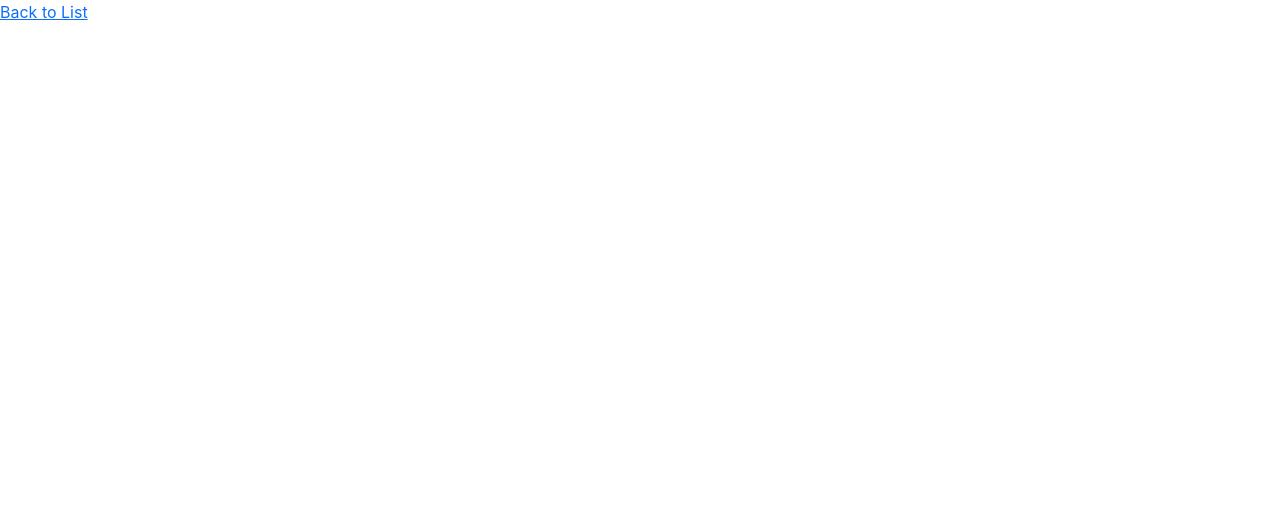
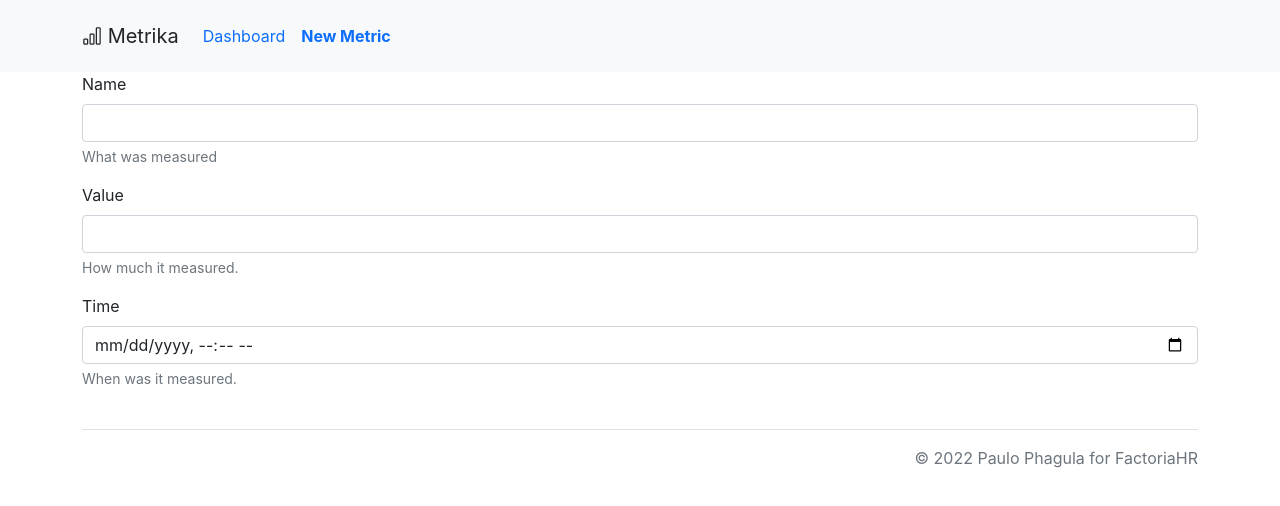
Before and after one commit to PauloPhagula/metrika-client, a React (Create React App) app: page /new in a window 1280 px wide. Shown: the top 506 px of the page. Built offline with nearby package versions, Linux system fonts and the light colour scheme.

Commit message:
Use <Outlet> for layout & add new metric form

```diff
--- a/src/App.css
+++ b/src/App.css
@@ -1,4 +1,8 @@
-chart-container {
+.chart-container {
   width: 200px;
   height: 200px;
 }
+
+.nav-link.active {
+  font-weight: bolder;
+}
--- a/src/App.js
+++ b/src/App.js
@@ -1,10 +1,11 @@
+import React, { useState, useEffect } from 'react';
+import { NavLink, Outlet } from "react-router-dom";
 import './App.css';
-import { Link } from "react-router-dom";
-
-import Stats from "./components/stats";
-import React, { useState, useEffect } from 'react';
 
 function App() {
+  let activeClassName = "nav-link active";
+  let inactiveClassName = "nav-link";
+
   return (
     <>
       <header className="p-3 navbar navbar-expand-lg bg-light">
@@ -16,10 +17,14 @@ function App() {
               <div className="collapse navbar-collapse" id="navbarNav">
                 <ul className="navbar-nav">
                   <li className="nav-item">
-                    <a className="nav-link active" aria-current="page" href="/dashboard">Dashboard</a>
+                    <NavLink to="/dashboard" className={({ isActive }) => isActive ? activeClassName : inactiveClassName}>
+                      Dashboard
+                    </NavLink>
                   </li>
                   <li className="nav-item">
-                    <a className="nav-link" href="/new">New Metric</a>
+                    <NavLink to="/new" className={({ isActive }) => isActive ? activeClassName : inactiveClassName}>
+                      New Metric
+                    </NavLink>
                   </li>
                 </ul>
               </div>
@@ -27,17 +32,13 @@ function App() {
           </nav>
       </header>
 
-      <div className="container">
-        <div className='row'>
-          <Stats />
+      <Outlet />
+
+      <footer className="container">
+        <div className="d-flex flex-wrap justify-content-between align-items-center py-3 my-4 border-top">
+          <p className="col text-muted text-end">© 2022 Paulo Phagula for FactoriaHR</p>
         </div>
-      </div>
-
-      <div className="container">
-        <footer className="d-flex flex-wrap justify-content-between align-items-center py-3 my-4 border-top">
-          <p className="col text-muted text-end">© 2022 Paulo Phagula</p>
-        </footer>
-      </div>
+      </footer>
     </>
   );
 }
--- a/src/NewMetric.js
+++ b/src/NewMetric.js
@@ -1,13 +1,53 @@
-import './App.css';
+import React, { useState, useEffect, useRef }  from 'react'
 import { Link } from "react-router-dom";
+import axios from 'axios';
+import { useForm } from "react-hook-form";
+import moment from "moment";
+
+
+const defaultDate = moment().format("YYYY-MM-DDThh:mm");
 
 function NewMetric() {
+
+  const {register, handleSubmit} = useForm()
+  const onSubmit = (formData) => {
+
+  };
+
   return (
-    <div className="App">
+    <>
+      <div className="container">
+        <div className="row">
+          <form className="form" onSubmit={handleSubmit(onSubmit)}>
 
+            <div className="mb-3">
+              <label htmlFor="exampleInputEmail1" className="form-label">Name</label>
+              <input type="text" className="form-control" aria-describedby="emailHelp"
+                {...register("from", { required: true })}
+              />
+              <div id="emailHelp" className="form-text">What was measured</div>
+            </div>
 
-      <Link to="/">Back to List</Link>
-    </div>
+            <div className="mb-3">
+              <label htmlFor="exampleInputEmail1" className="form-label">Value</label>
+              <input type="text" className="form-control" aria-describedby="emailHelp"
+                {...register("from", { required: true })}
+              />
+              <div id="emailHelp" className="form-text">How much it measured.</div>
+            </div>
+
+            <div className="mb-3">
+              <label htmlFor="exampleInputEmail1" className="form-label">Time</label>
+              <input type="datetime-local" className="form-control" aria-describedby="emailHelp"
+                {...register("from", { required: true, max: defaultDate })}
+              />
+              <div id="emailHelp" className="form-text">When was it measured.</div>
+            </div>
+
+          </form>
+        </div>
+      </div>
+    </>
   );
 }
 
--- a/src/components/stats.js
+++ b/src/Stats.js
@@ -94,6 +94,8 @@ function Stats(props) {
 
   return (
     <>
+      <div className="container">
+        <div className='row'>
           <form className="form" onSubmit={handleSubmit(onSubmit)}>
             <div className="row">
 
@@ -138,6 +140,8 @@ function Stats(props) {
           <div className="container-fluid chart-container">
             <canvas id="chart" ref={chartEl} width="250" height="250" aria-label="Metric's Graph" role="img"></canvas>
           </div>
+        </div>
+      </div>
     </>
   )
 }
--- a/src/index.js
+++ b/src/index.js
@@ -12,6 +12,8 @@ import './index.css';
 
 import App from './App';
 import NewMetric from './NewMetric';
+import Stats from './Stats';
+
 import reportWebVitals from './reportWebVitals';
 
 const root = ReactDOM.createRoot(document.getElementById('root'));
@@ -19,8 +21,10 @@ root.render(
   <React.StrictMode>
     <BrowserRouter>
       <Routes>
-        <Route path="/" element={<App />} />
-        <Route path="/new" element={<NewMetric />} />
+        <Route path="/" element={<App />}>
+          <Route path="/dashboard" element={<Stats />} />
+          <Route path="/new" element={<NewMetric />} />
+        </Route>
       </Routes>
     </BrowserRouter>
   </React.StrictMode>
```
Lines whose indentation alone changed are shown as unchanged.
